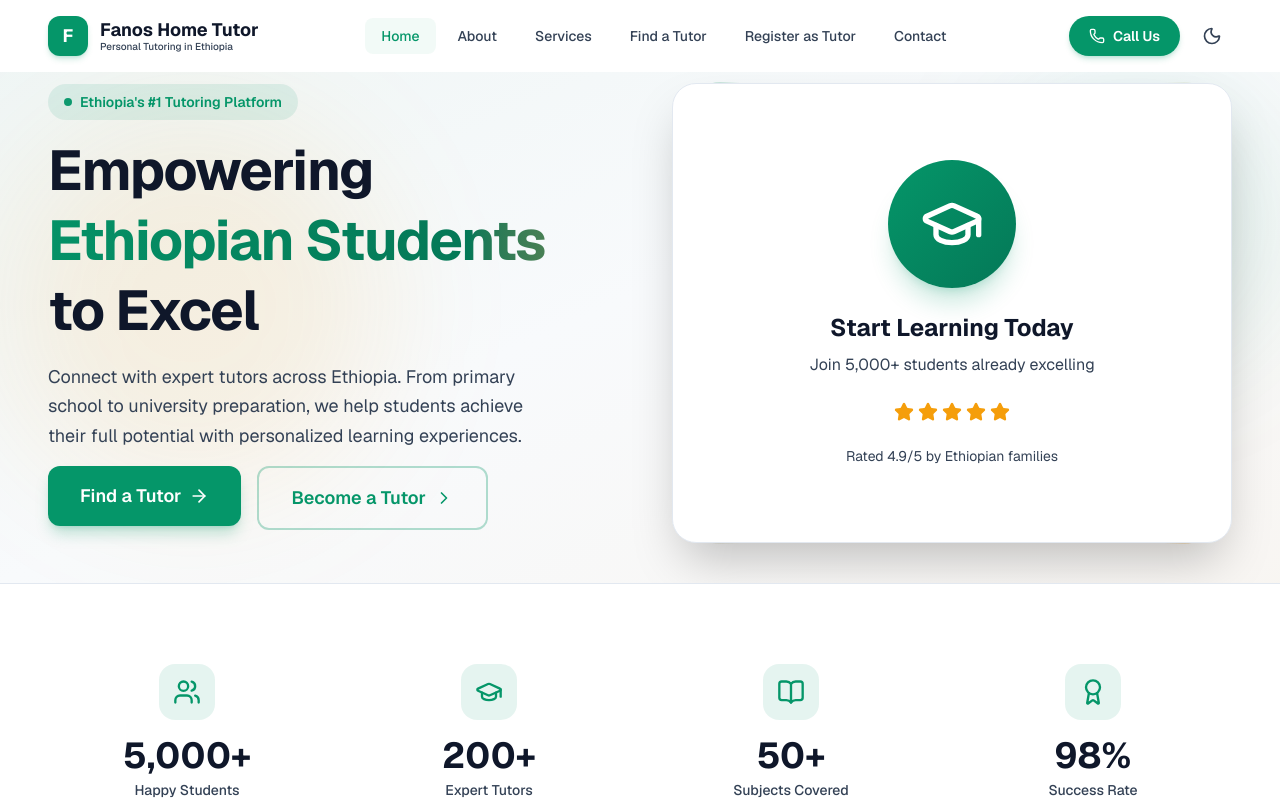
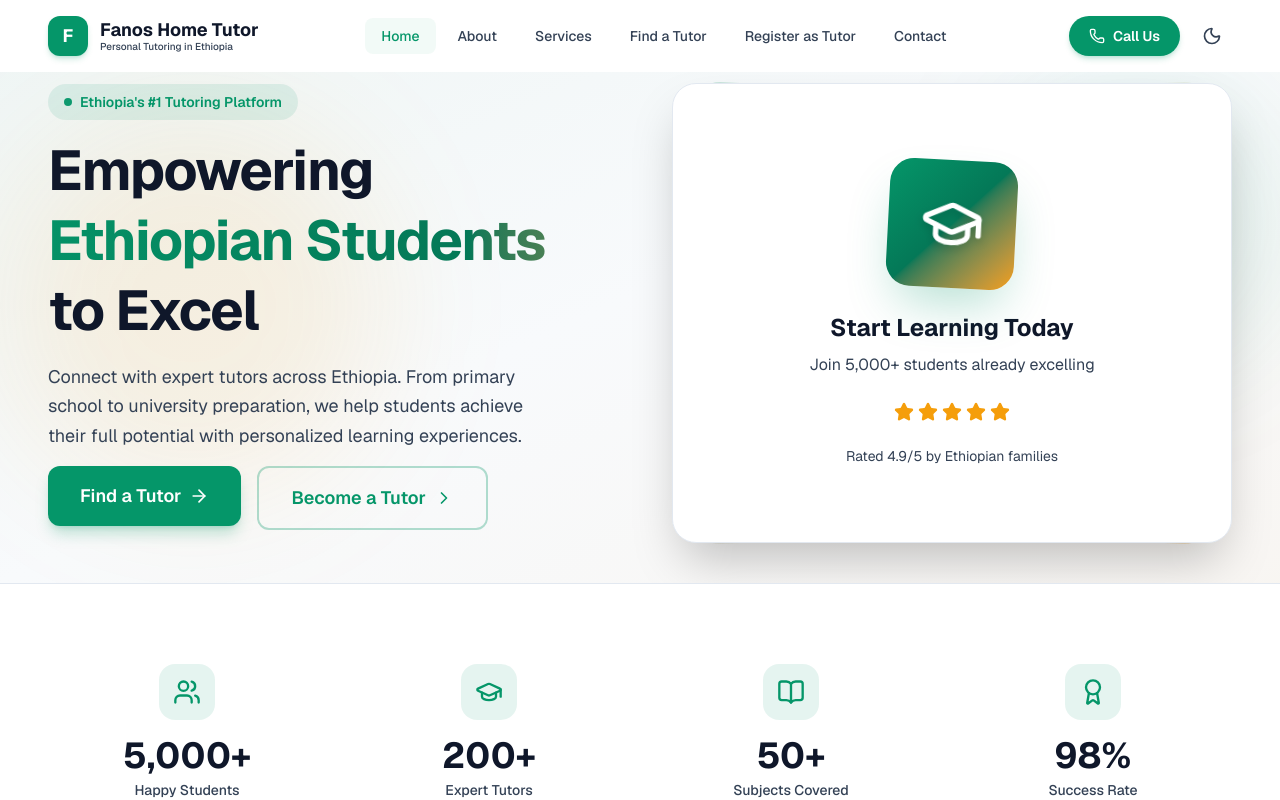
Before and after one commit to selamawitk/Fanos-tutor, a Next.js app: page / in a window 1280 px wide. Shown: the top 800 px of the page. Built offline with nearby package versions, Linux system fonts and the light colour scheme.

Commit message:
update logo and favicon

```diff
--- a/src/app/page.tsx
+++ b/src/app/page.tsx
@@ -167,8 +167,8 @@ export default function Home() {
                 <div className="absolute inset-0 bg-gradient-to-br from-primary/10 to-secondary/10 rounded-3xl -rotate-3 scale-95" />
                 <div className="absolute inset-0 bg-white dark:bg-surface-dim-dark rounded-3xl shadow-2xl flex items-center justify-center border border-slate-200 dark:border-white/5">
                   <div className="text-center space-y-6 p-8">
-                    <div className="w-32 h-32 mx-auto rounded-full bg-gradient-to-br from-primary to-primary-dark flex items-center justify-center shadow-xl shadow-primary/20">
-                      <GraduationCap className="w-16 h-16 text-white" />
+                    <div className="w-32 h-32 mx-auto rounded-3xl bg-gradient-to-br from-primary via-primary-dark to-secondary flex items-center justify-center shadow-2xl shadow-primary/30 rotate-3 hover:rotate-0 transition-transform duration-500">
+                      <GraduationCap className="w-16 h-16 text-white drop-shadow-lg" />
                     </div>
                     <div className="space-y-2">
                       <h3 className="text-2xl font-bold text-text-primary dark:text-text-primary-dark">
```
